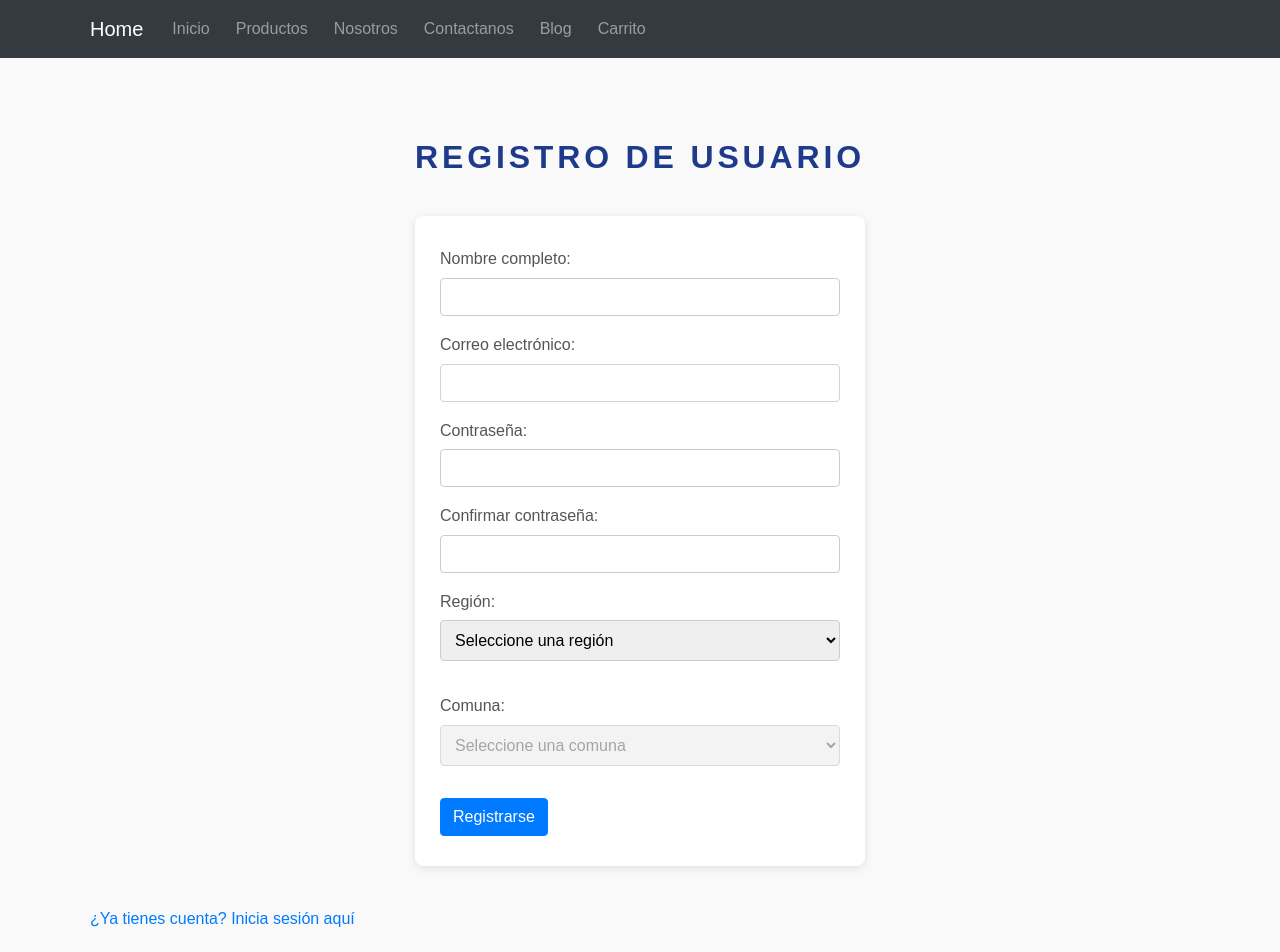
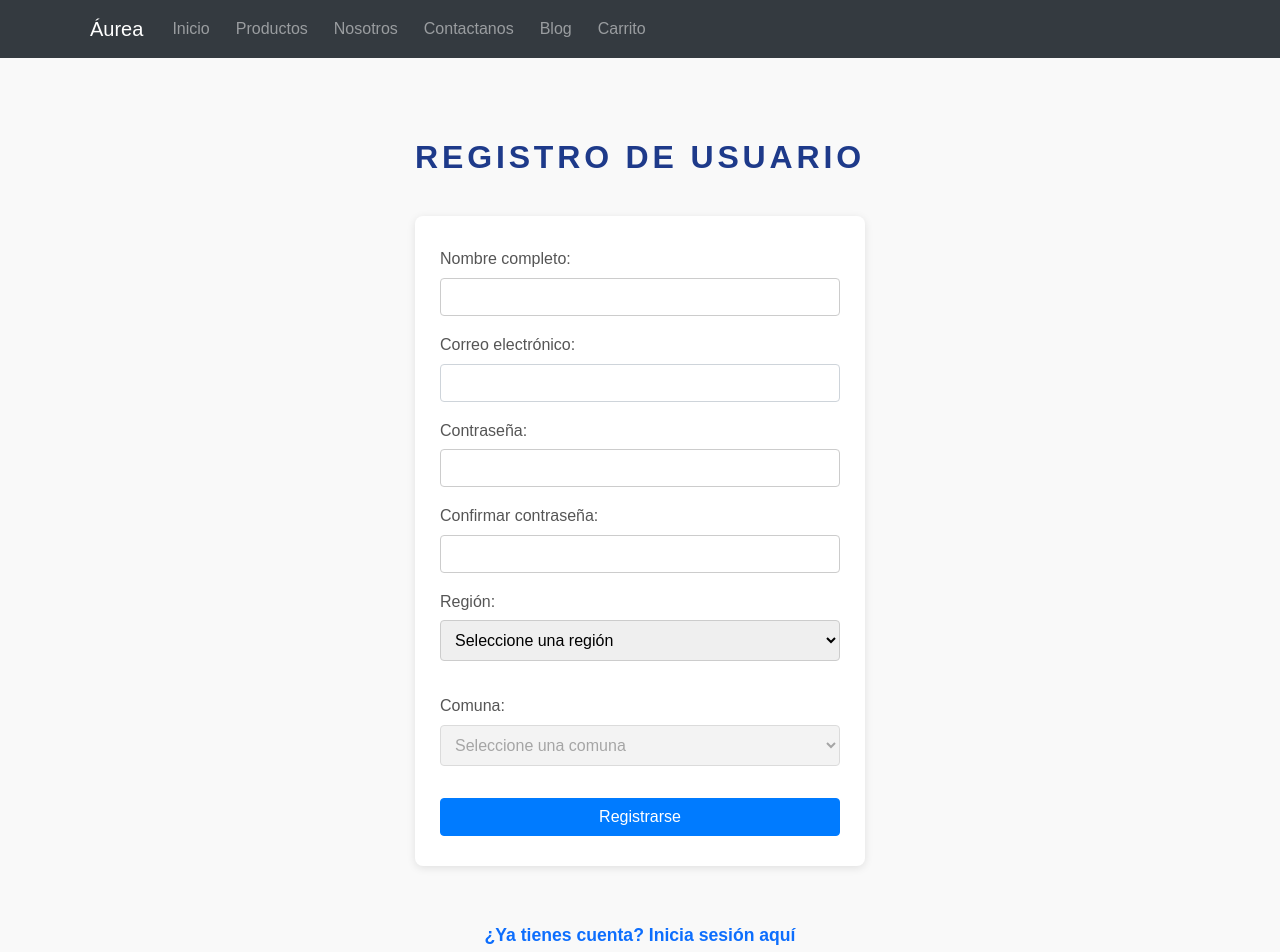
Before and after one commit to victorlinares100/FullStack2, a React (Vite) app: page /registro in a window 1280 px wide. Shown: the top 952 px of the page. Built offline with nearby package versions, Linux system fonts and the light colour scheme.

Commit message:
Error corregido: Dejaba crear usuarios con el mismo correo, ahora si se hace manda un error que ya existe una cuenta con ese correo, amplié las regiones y comunas para más variedad y arreglé con un css el botón de registro.

```diff
--- a/src/components/organisms/Navbar.jsx
+++ b/src/components/organisms/Navbar.jsx
@@ -5,7 +5,7 @@ function NavBar() {
   return (
     <Navbar bg="dark" variant="dark" expand="lg">
       <Container>
-        <Navbar.Brand href="/">Home</Navbar.Brand>
+        <Navbar.Brand href="/">Áurea</Navbar.Brand>
         <Navbar.Toggle aria-controls="basic-navbar-nav" />
         <Navbar.Collapse id="basic-navbar-nav">
           <Nav className="me-auto">
--- a/src/pages/Registro.jsx
+++ b/src/pages/Registro.jsx
@@ -4,6 +4,7 @@ import Input from "../components/molecules/Input";
 import Mensaje from "../components/atoms/Mensaje";
 import Text from "../components/atoms/Text";
 import usuarioService from "../services/usuarioService";
+import '../styles/register.css';
 
 function Registro() {
   const [nombre, setNombre] = useState("");
@@ -14,13 +15,42 @@ function Registro() {
   const [comuna, setComuna] = useState("");
   const [mensaje, setMensaje] = useState(null);
 
-  // Opciones fijas
-  const regiones = ["Región Metropolitana", "Valparaíso", "Biobío"];
-  const comunasPorRegion = {
-    "Región Metropolitana": ["Santiago", "Maipú", "Puente Alto"],
-    "Valparaíso": ["Valparaíso", "Viña del Mar", "Quilpué"],
-    "Biobío": ["Concepción", "Talcahuano", "Los Ángeles"],
-  };
+const regiones = [
+  "Arica y Parinacota",
+  "Tarapacá",
+  "Antofagasta",
+  "Atacama",
+  "Coquimbo",
+  "Valparaíso",
+  "Región Metropolitana",
+  "O'Higgins",
+  "Maule",
+  "Ñuble",
+  "Biobío",
+  "Araucanía",
+  "Los Ríos",
+  "Los Lagos",
+  "Aysén",
+  "Magallanes"
+];
+const comunasPorRegion = {
+  "Arica y Parinacota": ["Arica", "Camarones", "Putre", "General Lagos"],
+  "Tarapacá": ["Iquique", "Alto Hospicio", "Pozo Almonte", "Pica", "Huara"],
+  "Antofagasta": ["Antofagasta", "Mejillones", "Sierra Gorda", "Taltal", "Calama", "San Pedro de Atacama", "Tocopilla"],
+  "Atacama": ["Copiapó", "Caldera", "Tierra Amarilla", "Chañaral", "Diego de Almagro", "Vallenar", "Huasco"],
+  "Coquimbo": ["La Serena", "Coquimbo", "Andacollo", "La Higuera", "Vicuña", "Ovalle", "Combarbalá", "Illapel", "Salamanca", "Los Vilos"],
+  "Valparaíso": ["Valparaíso", "Viña del Mar", "Concón", "Quintero", "Puchuncaví", "Quilpué", "Villa Alemana", "San Antonio", "Cartagena", "Algarrobo", "Los Andes", "San Felipe", "Quillota", "La Calera", "Limache", "Olmué"],
+  "Región Metropolitana": ["Santiago", "Cerrillos", "Cerro Navia", "Conchalí", "El Bosque", "Estación Central", "Huechuraba", "Independencia", "La Cisterna", "La Florida", "La Granja", "La Pintana", "La Reina", "Las Condes", "Lo Barnechea", "Lo Espejo", "Lo Prado", "Macul", "Maipú", "Ñuñoa", "Pedro Aguirre Cerda", "Peñalolén", "Providencia", "Pudahuel", "Quilicura", "Quinta Normal", "Recoleta", "Renca", "San Joaquín", "San Miguel", "San Ramón", "Vitacura", "Puente Alto", "San Bernardo", "Buin", "Melipilla", "Talagante"],
+  "O'Higgins": ["Rancagua", "Machalí", "Graneros", "Rengo", "San Vicente", "Pichilemu", "San Fernando", "Santa Cruz", "Chimbarongo"],
+  "Maule": ["Talca", "Constitución", "Curicó", "Teno", "Molina", "Linares", "San Javier", "Parral", "Cauquenes"],
+  "Ñuble": ["Chillán", "Chillán Viejo", "Bulnes", "San Carlos", "Coihueco", "Quillón", "Yungay"],
+  "Biobío": ["Concepción", "Talcahuano", "San Pedro de la Paz", "Chiguayante", "Hualpén", "Coronel", "Lota", "Tomé", "Penco", "Los Ángeles", "Nacimiento", "Mulchén", "Arauco", "Lebu", "Cañete"],
+  "Araucanía": ["Temuco", "Padre Las Casas", "Lautaro", "Villarrica", "Pucón", "Loncoche", "Angol", "Collipulli", "Victoria"],
+  "Los Ríos": ["Valdivia", "Corral", "Lanco", "Los Lagos", "Paillaco", "La Unión", "Río Bueno", "Panguipulli", "Futrono"],
+  "Los Lagos": ["Puerto Montt", "Puerto Varas", "Llanquihue", "Frutillar", "Osorno", "Puyehue", "Castro", "Ancud", "Chonchi", "Quellón", "Chaitén"],
+  "Aysén": ["Coyhaique", "Aysén", "Cisnes", "Chile Chico", "Río Ibáñez", "Cochrane", "Tortel"],
+  "Magallanes": ["Punta Arenas", "Puerto Natales", "Torres del Paine", "Porvenir", "Cabo de Hornos", "Antártica"]
+};
 
   const handleSubmit = async (e) => {
     e.preventDefault();
@@ -64,7 +94,7 @@ function Registro() {
         const mensajeError = typeof error.response.data === 'string'
           ? error.response.data
           : JSON.stringify(error.response.data);
-        setMensaje({ tipo: "danger", texto: `Error: ${mensajeError}` });
+        setMensaje({ tipo: "danger", texto: `${mensajeError}` });
       } else {
         setMensaje({ tipo: "danger", texto: "No se pudo conectar con el servidor." });
       }
@@ -75,14 +105,6 @@ function Registro() {
     <>
       <Container className="my-5">
         <Text variant="h2">Registro De Usuario</Text>
-
-        {mensaje && (
-          <Mensaje
-            variant={mensaje.tipo}
-            text={mensaje.texto}
-            onClose={() => setMensaje(null)}
-          />
-        )}
 
         <Form onSubmit={handleSubmit}>
           <Input
@@ -152,12 +174,22 @@ function Registro() {
             </Form.Select>
           </Form.Group>
 
-          <Button type="submit" variant="primary">
+          <Button className="register-button" type="submit">
             Registrarse
           </Button>
+
+        {mensaje && (
+          <Mensaje
+            variant={mensaje.tipo}
+            text={mensaje.texto}
+            onClose={() => setMensaje(null)}
+          />
+        )}
+
         </Form>
 
-        <div className="mt-3">
+        {/* Quitamos el style rojo y usamos la clase 'register-link' */}
+        <div className="mt-3 register-link">
           <a href="/login">¿Ya tienes cuenta? Inicia sesión aquí</a>
         </div>
       </Container>
--- a/src/services/usuarioService.js
+++ b/src/services/usuarioService.js
@@ -3,14 +3,14 @@ import api from './api';
 
 // Función para registrar un nuevo usuario
 const registrar = async (datosUsuario) => {
-    const response = await api.post('/api/usuarios', datosUsuario);
+    const response = await api.post('api/auth/registro', datosUsuario);
     // Retornamos solo los datos de la respuesta (el mensaje de éxito)
     return response.data;
 };
 
 // Función para iniciar sesión
 const login = async (credenciales) => {
-    const response = await api.post('/api/auth/login', credenciales);
+    const response = await api.post('api/auth/login', credenciales);
 
     if (response.data){
         localStorage.setItem("usuarioLogueado", JSON.stringify(response.data.usuario));
--- /dev/null
+++ b/src/styles/register.css
@@ -0,0 +1,39 @@
+/* Asegúrate de que no haya errores de sintaxis arriba de esta línea */
+
+.register-link {
+    text-align: center;
+    padding: 15px;
+
+
+    margin-top: 20px;
+}
+
+.register-link a {
+    color: #0d6efd;
+    text-decoration: none;
+    font-weight: 600;
+    font-size: 1.1rem;
+    transition: color 0.3s ease;
+}
+
+.register-link a:hover {
+    color: #0a58ca;
+    text-decoration: underline;
+}
+
+.register-button{
+    width: 100%;
+    padding: 10px;
+    font-size: 1.2rem;
+    font-weight: 600;
+    background-color: #0d6efd;
+    color: white;
+    border: none;
+    border-radius: 5px;
+    cursor: pointer;
+    transition: background-color 0.3s ease;
+}
+
+.register-button:hover {
+    background-color: #0a58ca;
+}
```
